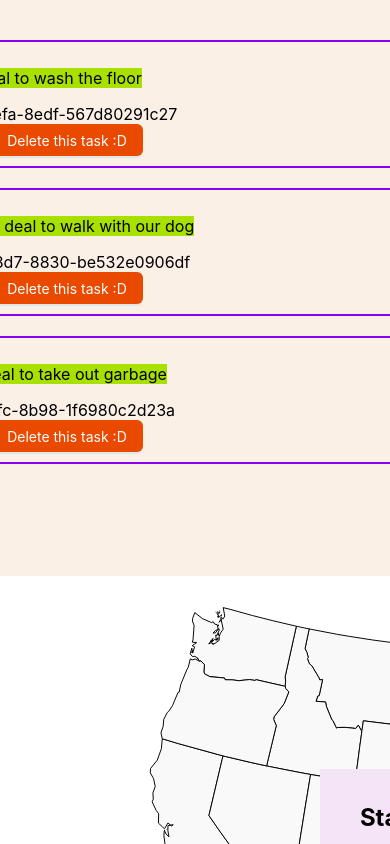
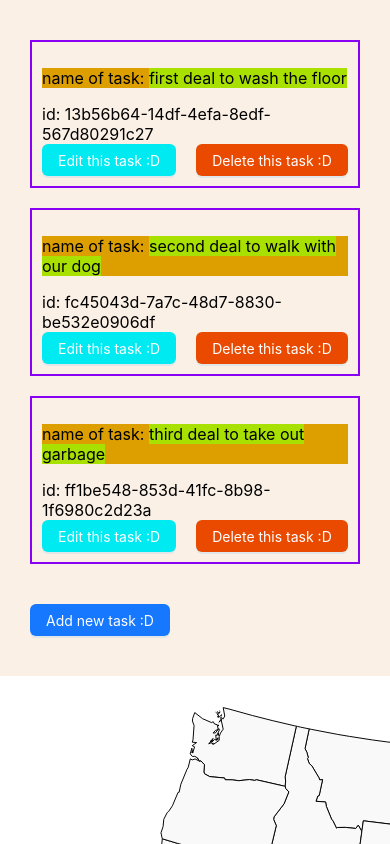
Before and after one commit to Vlad-Vasinev/todo-react, a React (Create React App) app: page / in a window 390 px wide. Shown: the top 844 px of the page. Built offline with nearby package versions, Linux system fonts and the light colour scheme.

Commit message:
Add files via upload

```diff
--- a/src/components/list/list.module.css
+++ b/src/components/list/list.module.css
@@ -17,3 +17,10 @@
 .item + .item{
     margin-top: 20px;
 }
+
+@media(max-width: 1020px){
+    .listWrapper {
+        max-width: 600px;
+        min-width: auto;
+    }
+}
```
